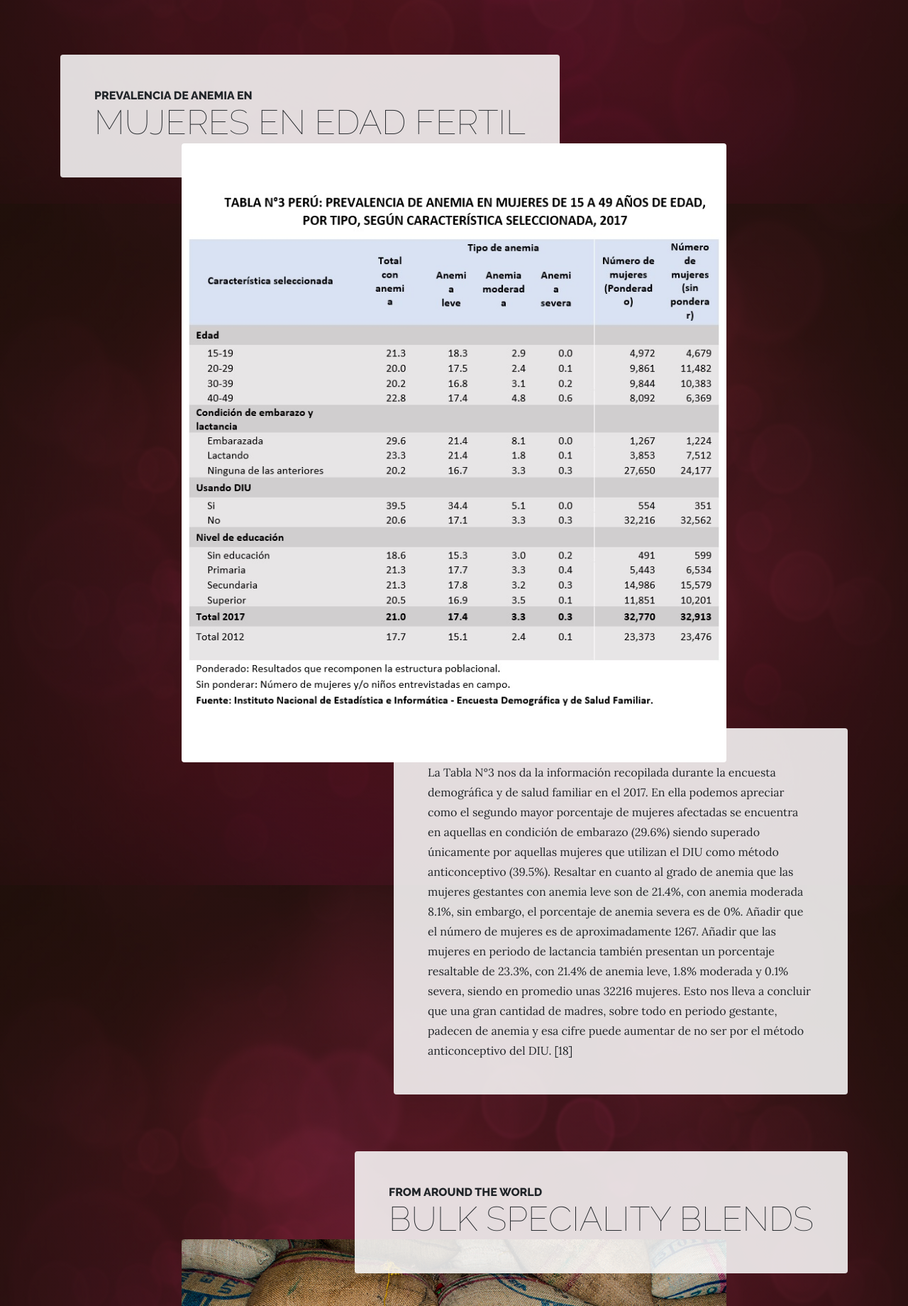
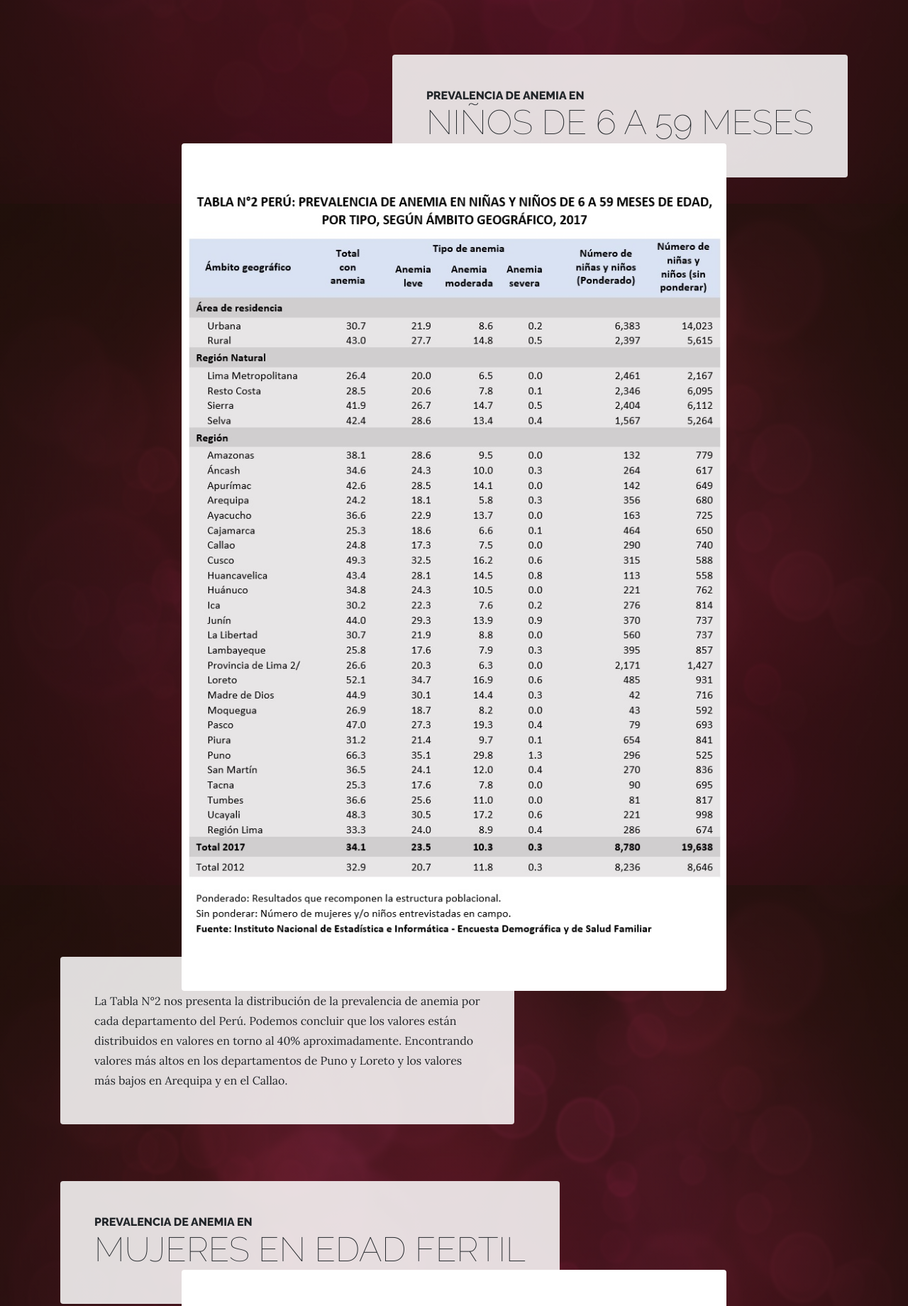
Before and after one commit to ABCBiotechnologies/Equipo17, a website: page problema.html in a window 1280 px wide. Shown: the part 1633-3473 px from the top of the page at 71% size. Drawn offline with Linux system fonts and the light colour scheme.

Commit message:
Update problema.html

```diff
--- a/problema.html
+++ b/problema.html
@@ -85,6 +85,27 @@
       <div class="container">
         <div class="product-item">
           <div class="product-item-title d-flex">
+            <div class="bg-faded p-5 d-flex ml-auto rounded">
+              <h2 class="section-heading mb-0">
+                <span class="section-heading-upper">Prevalencia de anemia en</span>
+                <span class="section-heading-lower">niños de 6 a 59 meses</span>
+              </h2>
+            </div>
+          </div>
+          <img class="product-item-img mx-auto d-flex rounded img-fluid mb-3 mb-lg-0" src="img/tabla02.jpg" alt="">
+          <div class="product-item-description d-flex mr-auto">
+            <div class="bg-faded p-5 rounded">
+              <p class="mb-0">La Tabla N°2 nos presenta la distribución de la prevalencia de anemia por cada departamento del Perú. Podemos concluir que los valores están distribuidos en valores en torno al 40% aproximadamente. Encontrando valores más altos en los departamentos de Puno y Loreto y los valores más bajos en Arequipa y en el Callao.</p>
+            </div>
+          </div>
+        </div>
+      </div>
+    </section>
+
+    <section class="page-section">
+      <div class="container">
+        <div class="product-item">
+          <div class="product-item-title d-flex">
             <div class="bg-faded p-5 d-flex mr-auto rounded">
               <h2 class="section-heading mb-0">
                 <span class="section-heading-upper">Prevalencia de anemia en</span>
```
